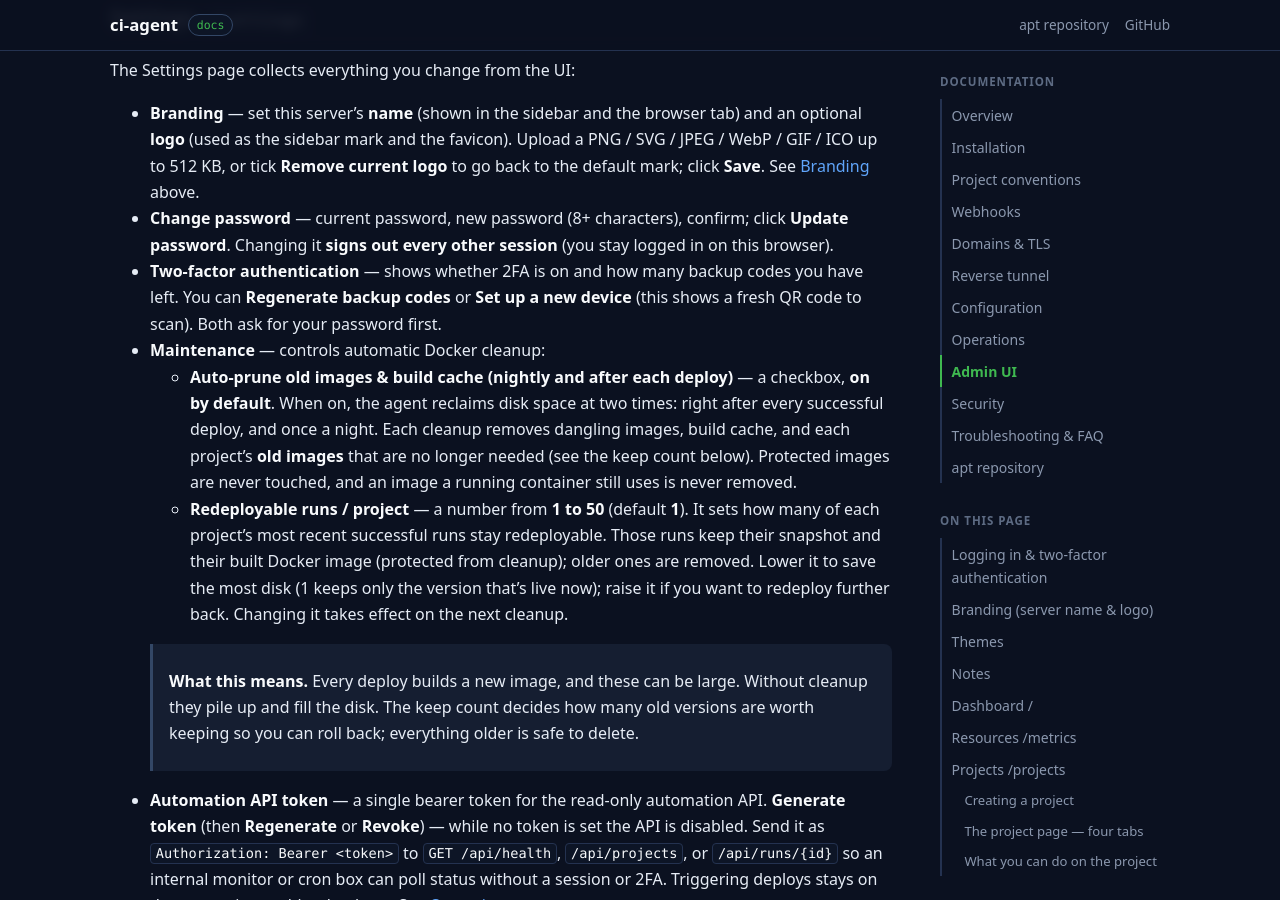
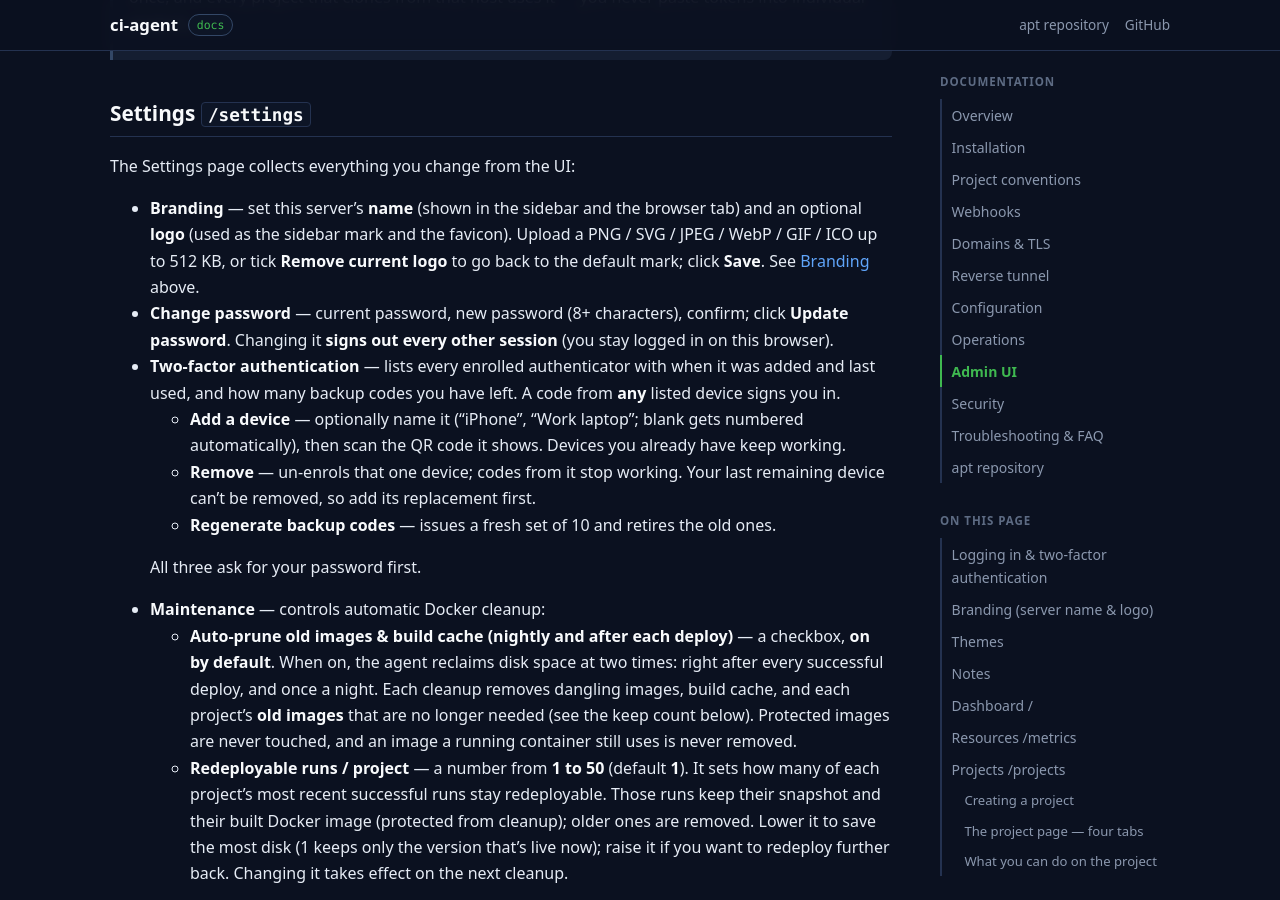
Before and after one commit to m-hoseinzadeh/ci-agent-apt, a Jekyll site: the page built from docs/ui.md, in a window 1280 px wide and 900 px high, scrolled down 12007 px. Built offline with Jekyll 4.4.1, drawn with Linux system fonts in a browser that asks for light colours; our own code applies the rules of GitHub Pages for plain Markdown files; some of the changed text lies outside the part shown.

Commit message:
Publish v0.3.0-r224

```diff
--- a/docs/ui.md
+++ b/docs/ui.md
@@ -14,8 +14,12 @@ with an authenticator app such as Google Authenticator — and **10 backup
 codes**. Save the backup codes somewhere safe; each one works once if you
 ever lose your phone.
 
-> **Lost your phone?** Use a backup code on the code-entry screen, or run
-> `ci-agent reset-2fa` on the server to clear 2FA and enroll again. See
+You can enrol **more than one device**, and a code from any of them signs you
+in. Add and remove them on the **Settings** page.
+
+> **Lost your phone?** Use a backup code on the code-entry screen, then remove
+> the lost device from **Settings** and add a new one. No codes left either?
+> Run `ci-agent reset-2fa` on the server to clear 2FA and enroll again. See
 > [Security](./security.md) for the full 2FA model.
 
 ## Branding (server name & logo)
@@ -537,10 +541,18 @@ The Settings page collects everything you change from the UI:
 - **Change password** — current password, new password (8+ characters),
   confirm; click **Update password**. Changing it **signs out every other
   session** (you stay logged in on this browser).
-- **Two-factor authentication** — shows whether 2FA is on and how many backup
-  codes you have left. You can **Regenerate backup codes** or **Set up a new
-  device** (this shows a fresh QR code to scan). Both ask for your password
-  first.
+- **Two-factor authentication** — lists every enrolled authenticator with when
+  it was added and last used, and how many backup codes you have left. A code
+  from **any** listed device signs you in.
+  - **Add a device** — optionally name it ("iPhone", "Work laptop"; blank gets
+    numbered automatically), then scan the QR code it shows. Devices you
+    already have keep working.
+  - **Remove** — un-enrols that one device; codes from it stop working. Your
+    last remaining device can't be removed, so add its replacement first.
+  - **Regenerate backup codes** — issues a fresh set of 10 and retires the old
+    ones.
+
+  All three ask for your password first.
 - **Maintenance** — controls automatic Docker cleanup:
   - **Auto-prune old images & build cache (nightly and after each deploy)** — a
     checkbox, **on by default**. When on, the agent reclaims disk space at two
```
Also changed, not shown: docs/install.md (+4 -2 lines), docs/security.md (+14 -6 lines), docs/troubleshooting.md (+4 -4 lines), 9 other files.
